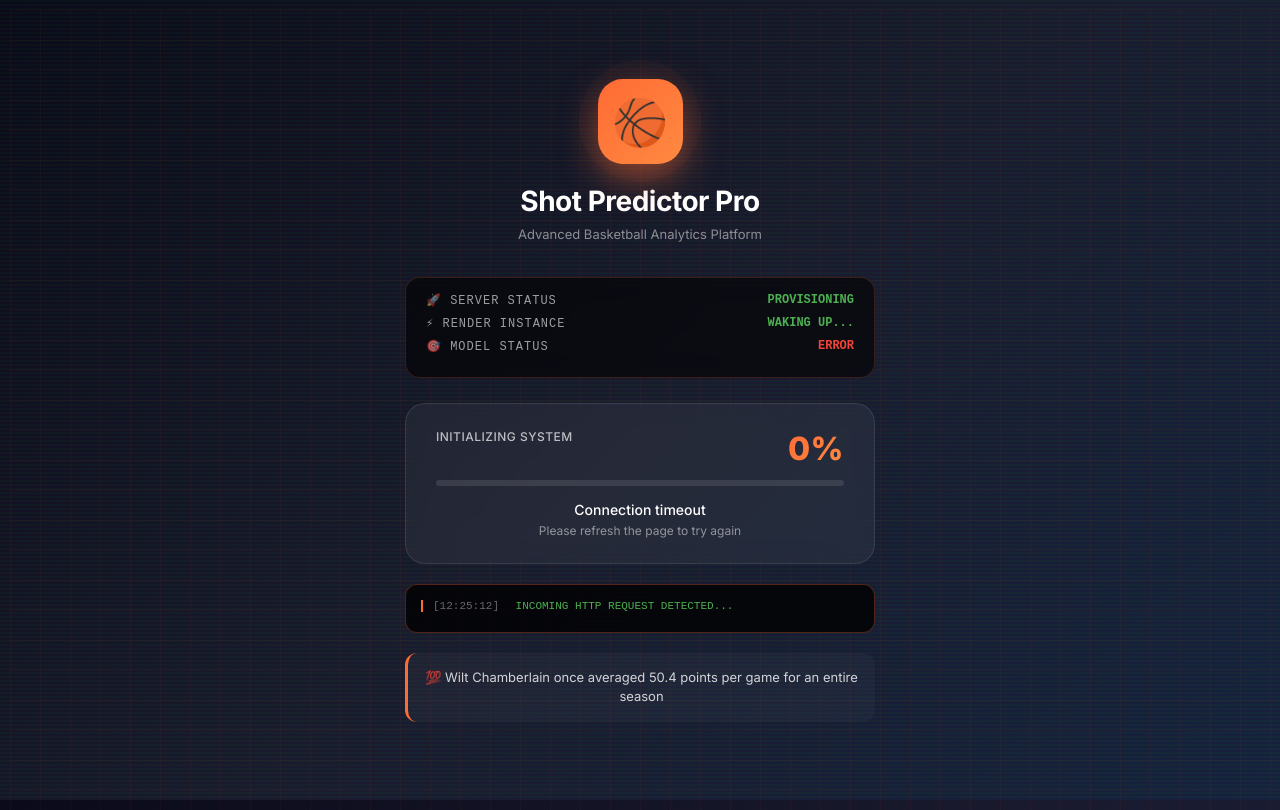
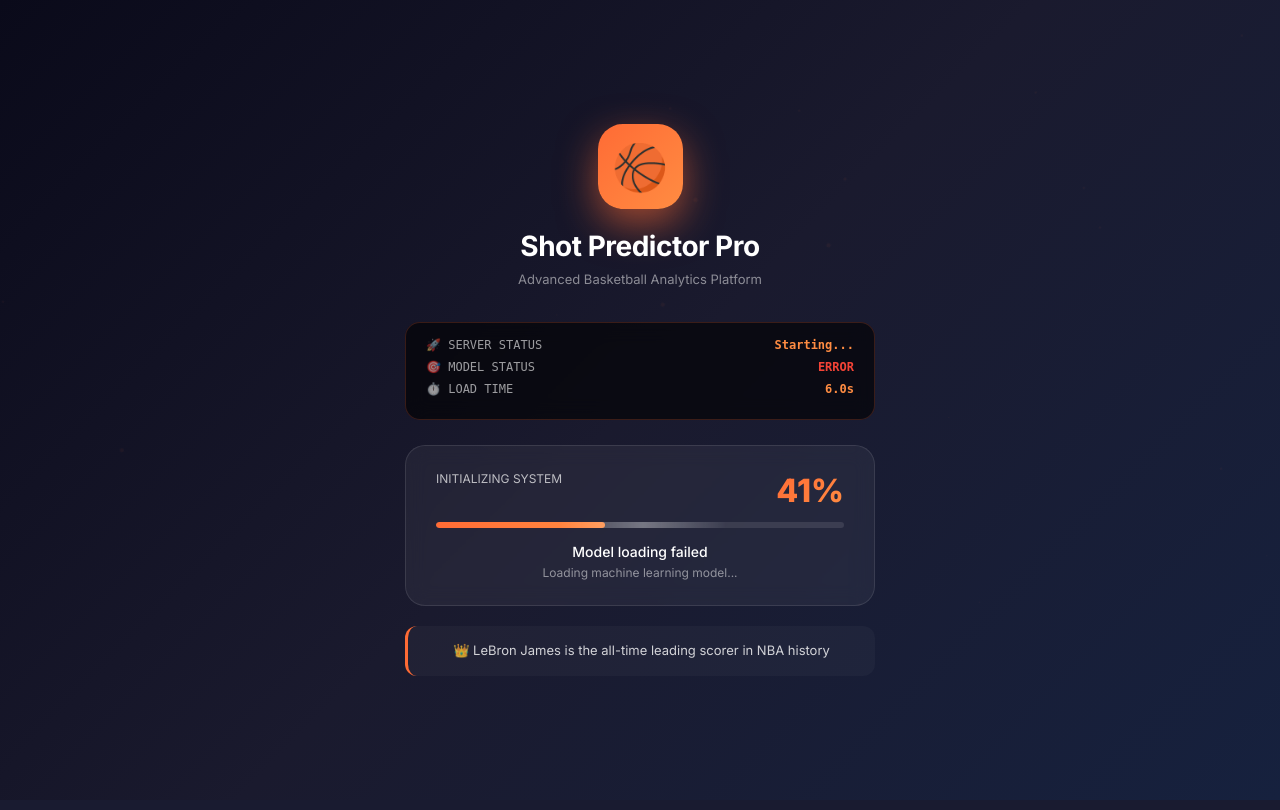
Before and after one commit to abhiXdata/basketball-shot-prediction, a Flask app: page / in a window 1280 px wide. Run offline with Flask 3, Linux system fonts and the light colour scheme.

Commit message:
Update loading.html

```diff
--- a/templates/loading.html
+++ b/templates/loading.html
@@ -26,44 +26,33 @@
             overflow: hidden;
         }
 
-        /* Terminal-style background effect */
-        .terminal-bg {
+        .bg-particles {
             position: absolute;
             width: 100%;
             height: 100%;
-            background:
-                repeating-linear-gradient(
-                    0deg,
-                    transparent,
-                    transparent 2px,
-                    rgba(0, 255, 0, 0.03) 2px,
-                    rgba(0, 255, 0, 0.03) 4px
-                );
-            pointer-events: none;
+            overflow: hidden;
         }
 
-        /* Animated grid */
-        .grid {
+        .particle {
             position: absolute;
-            width: 100%;
-            height: 100%;
-            background-image:
-                linear-gradient(rgba(255,107,53,0.05) 1px, transparent 1px),
-                linear-gradient(90deg, rgba(255,107,53,0.05) 1px, transparent 1px);
-            background-size: 30px 30px;
-            animation: gridMove 20s linear infinite;
+            background: rgba(255, 107, 53, 0.1);
+            border-radius: 50%;
+            animation: float linear infinite;
         }
 
-        @keyframes gridMove {
+        @keyframes float {
             0% {
-                transform: translate(0, 0);
+                transform: translateY(100vh) rotate(0deg);
+                opacity: 0;
             }
+            10% { opacity: 0.5; }
+            90% { opacity: 0.5; }
             100% {
-                transform: translate(30px, 30px);
+                transform: translateY(-100vh) rotate(360deg);
+                opacity: 0;
             }
         }
 
-        /* Main container */
         .loading-container {
             position: relative;
             z-index: 2;
@@ -85,20 +74,14 @@
             }
         }
 
-        /* Brand section */
         .brand {
             margin-bottom: 35px;
-        }
-
-        .logo-wrapper {
-            margin-bottom: 20px;
-            position: relative;
-            display: inline-block;
         }
 
         .logo {
             width: 85px;
             height: 85px;
+            margin: 0 auto 20px;
             background: linear-gradient(135deg, #FF6B35, #FF8C42);
             border-radius: 25px;
             display: flex;
@@ -110,37 +93,8 @@
         }
 
         @keyframes logoGlow {
-            0%, 100% {
-                box-shadow: 0 10px 30px rgba(255, 107, 53, 0.3);
-            }
-            50% {
-                box-shadow: 0 15px 40px rgba(255, 107, 53, 0.6);
-            }
-        }
-
-        .logo-pulse {
-            position: absolute;
-            top: 50%;
-            left: 50%;
-            width: 120px;
-            height: 120px;
-            background: rgba(255, 107, 53, 0.2);
-            border-radius: 50%;
-            transform: translate(-50%, -50%);
-            animation: pulseRing 1.5s ease-out infinite;
-        }
-
-        @keyframes pulseRing {
-            0% {
-                width: 85px;
-                height: 85px;
-                opacity: 0.5;
-            }
-            100% {
-                width: 150px;
-                height: 150px;
-                opacity: 0;
-            }
+            0%, 100% { box-shadow: 0 10px 30px rgba(255, 107, 53, 0.3); }
+            50% { box-shadow: 0 15px 40px rgba(255, 107, 53, 0.6); }
         }
 
         .brand h1 {
@@ -154,10 +108,8 @@
         .brand p {
             color: rgba(255,255,255,0.5);
             font-size: 13px;
-            font-weight: 400;
         }
 
-        /* Server status card */
         .server-status {
             background: rgba(0, 0, 0, 0.6);
             backdrop-filter: blur(10px);
@@ -165,12 +117,11 @@
             padding: 15px 20px;
             margin-bottom: 25px;
             border: 1px solid rgba(255, 107, 53, 0.2);
-            font-family: 'Courier New', monospace;
+            font-family: monospace;
         }
 
         .status-line {
             display: flex;
-            align-items: center;
             justify-content: space-between;
             margin-bottom: 8px;
             font-size: 12px;
@@ -179,25 +130,21 @@
         .status-label {
             color: rgba(255,255,255,0.6);
             text-transform: uppercase;
-            letter-spacing: 1px;
         }
 
         .status-value {
-            color: #4CAF50;
+            color: #FF8C42;
             font-weight: 600;
         }
 
-        .status-value.loading {
-            color: #FF8C42;
-            animation: blink 1s infinite;
+        .status-value.success {
+            color: #4CAF50;
         }
 
-        @keyframes blink {
-            0%, 100% { opacity: 1; }
-            50% { opacity: 0.5; }
+        .status-value.error {
+            color: #f44336;
         }
 
-        /* Progress section */
         .progress-section {
             background: rgba(255,255,255,0.05);
             backdrop-filter: blur(10px);
@@ -212,10 +159,8 @@
             justify-content: space-between;
             margin-bottom: 12px;
             font-size: 12px;
-            font-weight: 500;
             color: rgba(255,255,255,0.7);
             text-transform: uppercase;
-            letter-spacing: 0.5px;
         }
 
         .progress-bar-container {
@@ -232,7 +177,7 @@
             height: 100%;
             background: linear-gradient(90deg, #FF6B35, #FF8C42);
             border-radius: 10px;
-            transition: width 0.3s cubic-bezier(0.4, 0, 0.2, 1);
+            transition: width 0.3s ease;
             position: relative;
         }
 
@@ -243,10 +188,7 @@
             left: 0;
             bottom: 0;
             right: 0;
-            background: linear-gradient(90deg,
-                transparent,
-                rgba(255,255,255,0.3),
-                transparent);
+            background: linear-gradient(90deg, transparent, rgba(255,255,255,0.3), transparent);
             animation: shimmer 1.5s infinite;
         }
 
@@ -276,46 +218,26 @@
             color: transparent;
         }
 
-        /* Console log simulation */
-        .console-logs {
-            background: rgba(0, 0, 0, 0.8);
-            border-radius: 12px;
-            padding: 15px;
+        .retry-button {
             margin-top: 20px;
-            text-align: left;
-            font-family: 'Courier New', monospace;
-            font-size: 11px;
-            max-height: 150px;
-            overflow-y: auto;
-            border: 1px solid rgba(255,107,53,0.3);
+            padding: 10px 20px;
+            background: rgba(255,107,53,0.2);
+            border: 1px solid #FF6B35;
+            border-radius: 10px;
+            color: #FF6B35;
+            font-size: 14px;
+            font-weight: 600;
+            cursor: pointer;
+            transition: all 0.3s ease;
+            display: inline-block;
         }
 
-        .log-entry {
-            color: #4CAF50;
-            margin-bottom: 5px;
-            padding-left: 10px;
-            border-left: 2px solid #FF6B35;
-            opacity: 0;
-            animation: logFadeIn 0.3s ease-out forwards;
+        .retry-button:hover {
+            background: #FF6B35;
+            color: white;
+            transform: translateY(-2px);
         }
 
-        @keyframes logFadeIn {
-            from {
-                opacity: 0;
-                transform: translateX(-10px);
-            }
-            to {
-                opacity: 1;
-                transform: translateX(0);
-            }
-        }
-
-        .log-time {
-            color: rgba(255,255,255,0.4);
-            margin-right: 10px;
-        }
-
-        /* Facts section */
         .facts-section {
             margin-top: 20px;
             padding: 15px;
@@ -327,11 +249,9 @@
         .fact-text {
             color: rgba(255,255,255,0.8);
             font-size: 13px;
-            font-weight: 400;
             line-height: 1.5;
         }
 
-        /* Loading dots */
         .loading-dots {
             display: inline-flex;
             gap: 4px;
@@ -343,7 +263,7 @@
             height: 4px;
             background: #FF6B35;
             border-radius: 50%;
-            animation: dotPulse 1.4s ease-in-out infinite;
+            animation: dotPulse 1.4s infinite;
         }
 
         .loading-dots span:nth-child(2) { animation-delay: 0.2s; }
@@ -354,17 +274,15 @@
             50% { opacity: 1; transform: scale(1.2); }
         }
 
-        /* Fade out */
         .fade-out {
             animation: fadeOutPage 0.6s ease-out forwards;
         }
 
         @keyframes fadeOutPage {
-            from { opacity: 1; visibility: visible; }
+            from { opacity: 1; }
             to { opacity: 0; visibility: hidden; }
         }
 
-        /* Responsive */
         @media (max-width: 768px) {
             .loading-container { padding: 20px; }
             .progress-section { padding: 20px; }
@@ -375,32 +293,27 @@
     </style>
 </head>
 <body>
-    <div class="terminal-bg"></div>
-    <div class="grid"></div>
+    <div class="bg-particles" id="particles"></div>
 
     <div class="loading-container" id="loadingContainer">
         <div class="brand">
-            <div class="logo-wrapper">
-                <div class="logo-pulse"></div>
             <div class="logo">🏀</div>
-            </div>
             <h1>Shot Predictor Pro</h1>
             <p>Advanced Basketball Analytics Platform</p>
         </div>
 
-        <!-- Render-style server status -->
         <div class="server-status">
             <div class="status-line">
                 <span class="status-label">🚀 SERVER STATUS</span>
-                <span class="status-value" id="serverStatus">PROVISIONING</span>
-            </div>
-            <div class="status-line">
-                <span class="status-label">⚡ RENDER INSTANCE</span>
-                <span class="status-value" id="instanceStatus">WAKING UP...</span>
+                <span class="status-value" id="serverStatus">Starting...</span>
             </div>
             <div class="status-line">
                 <span class="status-label">🎯 MODEL STATUS</span>
-                <span class="status-value" id="modelStatus">INITIALIZING</span>
+                <span class="status-value" id="modelStatus">Initializing</span>
+            </div>
+            <div class="status-line">
+                <span class="status-label">⏱️ LOAD TIME</span>
+                <span class="status-value" id="loadTime">--</span>
             </div>
         </div>
 
@@ -413,22 +326,15 @@
                 <div class="progress-bar" id="progressBar"></div>
             </div>
             <div class="status-text" id="statusText">
-                Connecting to Render servers
+                Starting server
                 <div class="loading-dots"><span></span><span></span><span></span></div>
             </div>
-            <div class="status-subtext" id="statusSubtext">Allocating compute resources...</div>
-        </div>
-
-        <!-- Console-style logs -->
-        <div class="console-logs" id="consoleLogs">
-            <div class="log-entry">
-                <span class="log-time">[12:25:12]</span> INCOMING HTTP REQUEST DETECTED...
-            </div>
+            <div class="status-subtext" id="statusSubtext">Preparing your experience...</div>
         </div>
 
         <div class="facts-section">
             <div class="fact-text" id="factText">
-                ⚡ Loading interesting basketball facts...
+                ⚡ Loading interesting facts...
             </div>
         </div>
     </div>
@@ -436,33 +342,18 @@
     <script>
         const basketballFacts = [
             { fact: "The NBA three-point line is 23.75 feet from the basket at its furthest point", icon: "🎯" },
-            { fact: "Michael Jordan scored 63 points in a playoff game against the Celtics (1986)", icon: "👑" },
-            { fact: "Stephen Curry made 402 three-pointers in a single season (2015-16)", icon: "🏆" },
-            { fact: "The fastest triple-double was achieved by Nikola Jokić in 14 minutes and 33 seconds", icon: "⚡" },
+            { fact: "Michael Jordan scored 63 points in a playoff game against the Celtics", icon: "👑" },
+            { fact: "Stephen Curry made 402 three-pointers in a single season", icon: "🏆" },
             { fact: "Wilt Chamberlain once averaged 50.4 points per game for an entire season", icon: "💯" },
             { fact: "LeBron James is the all-time leading scorer in NBA history", icon: "👑" },
             { fact: "The shortest NBA player was Tyrone 'Muggsy' Bogues at 5'3\"", icon: "📏" },
-            { fact: "Kobe Bryant scored 81 points in a single game (2nd most all-time)", icon: "🐍" }
+            { fact: "Kobe Bryant scored 81 points in a single game", icon: "🐍" },
+            { fact: "The record for most assists in a game is 30 by Scott Skiles", icon: "🎯" }
         ];
 
         let progress = 0;
-        let logs = [];
-        let logIndex = 0;
-        let serverCheckInterval;
-
-        const renderLogs = [
-            "[12:25:12] INCOMING HTTP REQUEST DETECTED...",
-            "[12:25:15] SERVICE WAKING UP ...",
-            "[12:25:19] ALLOCATING COMPUTE RESOURCES ...",
-            "[12:25:22] PREPARING INSTANCE FOR INITIALIZATION ...",
-            "[12:25:26] STARTING THE INSTANCE ...",
-            "[12:25:32] ENVIRONMENT VARIABLES INJECTED ...",
-            "[12:25:34] FINALIZING STARTUP ...",
-            "[12:25:36] OPTIMIZING DEPLOYMENT ...",
-            "[12:25:38] LOADING ML MODEL ...",
-            "[12:25:42] MODEL INITIALIZED SUCCESSFULLY",
-            "[12:25:45] READY TO PREDICT!"
-        ];
+        let retryCount = 0;
+        let startTime = Date.now();
 
         const progressBar = document.getElementById('progressBar');
         const statusText = document.getElementById('statusText');
@@ -470,45 +361,23 @@
         const loadingContainer = document.getElementById('loadingContainer');
         const factText = document.getElementById('factText');
         const percentageDisplay = document.getElementById('percentageDisplay');
-        const consoleLogs = document.getElementById('consoleLogs');
         const serverStatusSpan = document.getElementById('serverStatus');
-        const instanceStatusSpan = document.getElementById('instanceStatus');
         const modelStatusSpan = document.getElementById('modelStatus');
+        const loadTimeSpan = document.getElementById('loadTime');
 
-        function addLog(message) {
-            const logDiv = document.createElement('div');
-            logDiv.className = 'log-entry';
-            logDiv.innerHTML = message;
-            consoleLogs.appendChild(logDiv);
-            consoleLogs.scrollTop = consoleLogs.scrollHeight;
+        function createParticles() {
+            const particlesContainer = document.getElementById('particles');
+            for (let i = 0; i < 30; i++) {
+                const particle = document.createElement('div');
+                particle.className = 'particle';
+                const size = Math.random() * 3 + 1;
+                particle.style.width = `${size}px`;
+                particle.style.height = `${size}px`;
+                particle.style.left = `${Math.random() * 100}%`;
+                particle.style.animationDuration = `${Math.random() * 10 + 8}s`;
+                particle.style.animationDelay = `${Math.random() * 5}s`;
+                particlesContainer.appendChild(particle);
             }
-
-        function addRenderLog(index) {
-            if (index < renderLogs.length) {
-                addLog(renderLogs[index]);
-
-                // Update status based on log index
-                if (index === 1) instanceStatusSpan.textContent = "WAKING UP...";
-                if (index === 3) instanceStatusSpan.textContent = "INITIALIZING";
-                if (index === 5) serverStatusSpan.textContent = "STARTING";
-                if (index === 6) serverStatusSpan.textContent = "CONFIGURING";
-                if (index === 8) {
-                    modelStatusSpan.textContent = "LOADING";
-                    statusText.innerHTML = "Loading AI Model";
-                    statusSubtext.textContent = "Initializing neural networks...";
-                }
-                if (index === 9) {
-                    modelStatusSpan.textContent = "READY";
-                    modelStatusSpan.style.color = "#4CAF50";
-                }
-                if (index === 10) {
-                    serverStatusSpan.textContent = "ONLINE";
-                    instanceStatusSpan.textContent = "ACTIVE";
-                }
-
-                return true;
-            }
-            return false;
         }
 
         function showRandomFact() {
@@ -517,63 +386,96 @@
             factText.innerHTML = `${fact.icon} ${fact.fact}`;
         }
 
-        async function checkServerStatus() {
+        function updateProgress(value) {
+            const roundedValue = Math.floor(value);
+            percentageDisplay.textContent = `${roundedValue}%`;
+            progressBar.style.width = `${value}%`;
+
+            if (value < 30) {
+                statusSubtext.textContent = "Waking up server from cold start...";
+            } else if (value < 60) {
+                statusSubtext.textContent = "Loading machine learning model...";
+            } else if (value < 90) {
+                statusSubtext.textContent = "Initializing prediction engine...";
+            } else {
+                statusSubtext.textContent = "Almost ready...";
+            }
+        }
+
+        async function checkModelStatus() {
             try {
-                const response = await fetch('/api/status');
+                const response = await fetch('/api/status', {
+                    headers: { 'Cache-Control': 'no-cache' }
+                });
                 const data = await response.json();
+
+                const elapsedTime = ((Date.now() - startTime) / 1000).toFixed(1);
+                loadTimeSpan.textContent = `${elapsedTime}s`;
 
                 if (data.model_ready) {
                     modelStatusSpan.textContent = "LOADED";
-                    modelStatusSpan.style.color = "#4CAF50";
+                    modelStatusSpan.className = "status-value success";
+                    serverStatusSpan.textContent = "ONLINE";
+                    serverStatusSpan.className = "status-value success";
                     return true;
-                } else if (data.status === 'loading') {
+                } else if (data.status === 'error') {
+                    modelStatusSpan.textContent = "ERROR";
+                    modelStatusSpan.className = "status-value error";
+                    statusText.innerHTML = "Model loading failed";
+                    statusSubtext.textContent = data.error || "Please refresh the page";
+                    return false;
+                } else {
                     modelStatusSpan.textContent = "LOADING...";
-                    modelStatusSpan.className = "status-value loading";
+                    modelStatusSpan.className = "status-value";
+                    serverStatusSpan.textContent = "INITIALIZING";
+                    return false;
                 }
-                return false;
             } catch (error) {
-                console.log("Server not ready yet");
+                console.log("Server not ready yet:", error);
                 return false;
             }
         }
 
         async function initialize() {
+            createParticles();
             showRandomFact();
             const factInterval = setInterval(showRandomFact, 4000);
 
-            // Add Render-style logs sequentially
-            let logCounter = 0;
-            const logInterval = setInterval(() => {
-                if (logCounter < renderLogs.length) {
-                    addRenderLog(logCounter);
-                    logCounter++;
+            // Animate progress bar while waiting
+            const progressInterval = setInterval(() => {
+                if (progress < 90) {
+                    progress += Math.random() * 5;
+                    progress = Math.min(progress, 90);
+                    updateProgress(progress);
+                }
+            }, 500);
 
-                    // Update progress
-                    progress = (logCounter / renderLogs.length) * 90;
-                    updateProgress(progress);
-                } else {
-                    clearInterval(logInterval);
+            let isReady = false;
+            let attempts = 0;
+            const maxAttempts = 60; // 60 seconds max wait
+
+            while (!isReady && attempts < maxAttempts) {
+                isReady = await checkModelStatus();
+
+                if (!isReady) {
+                    attempts++;
+                    await new Promise(resolve => setTimeout(resolve, 1000));
+
+                    // Update status text based on attempts
+                    if (attempts > 10) {
+                        statusText.innerHTML = "Server is waking up (cold start)";
+                        statusSubtext.textContent = "This may take up to 60 seconds on free tier";
+                    } else if (attempts > 5) {
+                        statusText.innerHTML = "Loading model from disk";
+                        statusSubtext.textContent = "Please wait, model is being loaded...";
                     }
-            }, 800);
+                }
+            }
 
-            // Check server status periodically
-            serverCheckInterval = setInterval(async () => {
-                const isReady = await checkServerStatus();
+            clearInterval(progressInterval);
+            clearInterval(factInterval);
+
             if (isReady) {
-                    clearInterval(serverCheckInterval);
-                }
-            }, 1000);
-
-            try {
-                // Wait for model to be ready via API
-                const response = await fetch('/api/initialize');
-                const data = await response.json();
-
-                clearInterval(logInterval);
-                clearInterval(factInterval);
-                clearInterval(serverCheckInterval);
-
-                if (data.status === 'success') {
                 // Complete the progress
                 let complete = progress;
                 const completeInterval = setInterval(() => {
@@ -593,38 +495,17 @@
                     }
                 }, 50);
             } else {
-                    throw new Error(data.message);
-                }
-
-            } catch (error) {
-                console.error('Initialization error:', error);
+                // Show retry button
                 statusText.innerHTML = "Connection timeout";
-                statusSubtext.textContent = "Please refresh the page to try again";
-                modelStatusSpan.textContent = "ERROR";
-                modelStatusSpan.style.color = "#f44336";
-            }
-        }
-
-        function updateProgress(value) {
-            const roundedValue = Math.floor(value);
-            percentageDisplay.textContent = `${roundedValue}%`;
-            progressBar.style.width = `${value}%`;
-
-            if (value < 25) {
-                statusSubtext.textContent = "Allocating compute resources...";
-            } else if (value < 50) {
-                statusSubtext.textContent = "Initializing environment...";
-            } else if (value < 75) {
-                statusSubtext.textContent = "Loading ML model...";
-            } else if (value < 95) {
-                statusSubtext.textContent = "Finalizing setup...";
+                statusSubtext.innerHTML = 'The server is taking longer than expected. <br> <span class="retry-button" onclick="location.reload()">🔄 Retry Connection</span>';
+                statusSubtext.style.cursor = "pointer";
             }
         }
 
         // Handle page cache
         window.addEventListener('pageshow', function(event) {
             if (event.persisted) {
-                window.location.reload();
+                location.reload();
             }
         });
 
```
Lines whose indentation alone changed are shown as unchanged.
